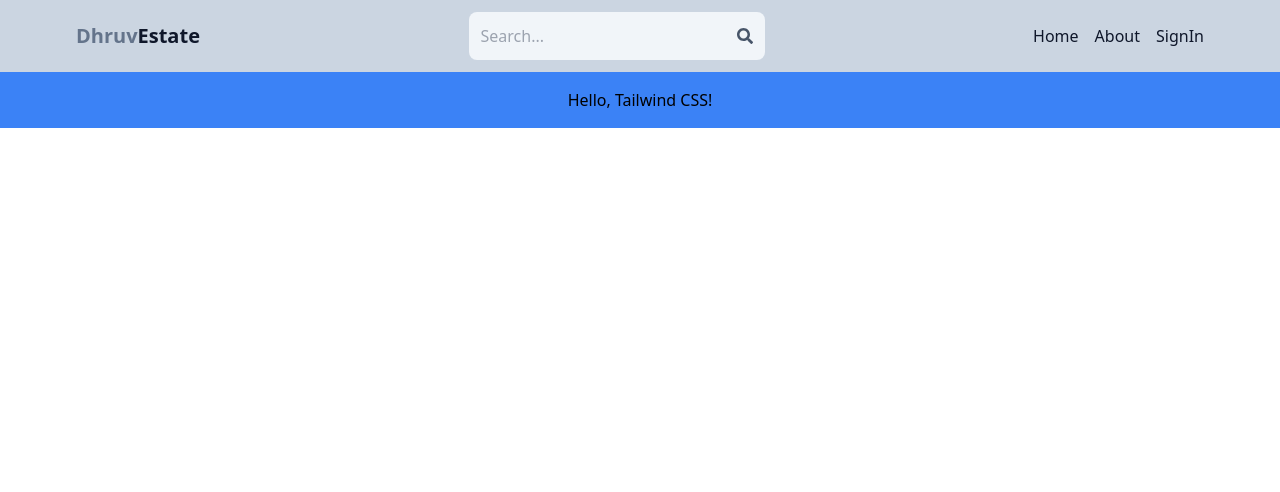
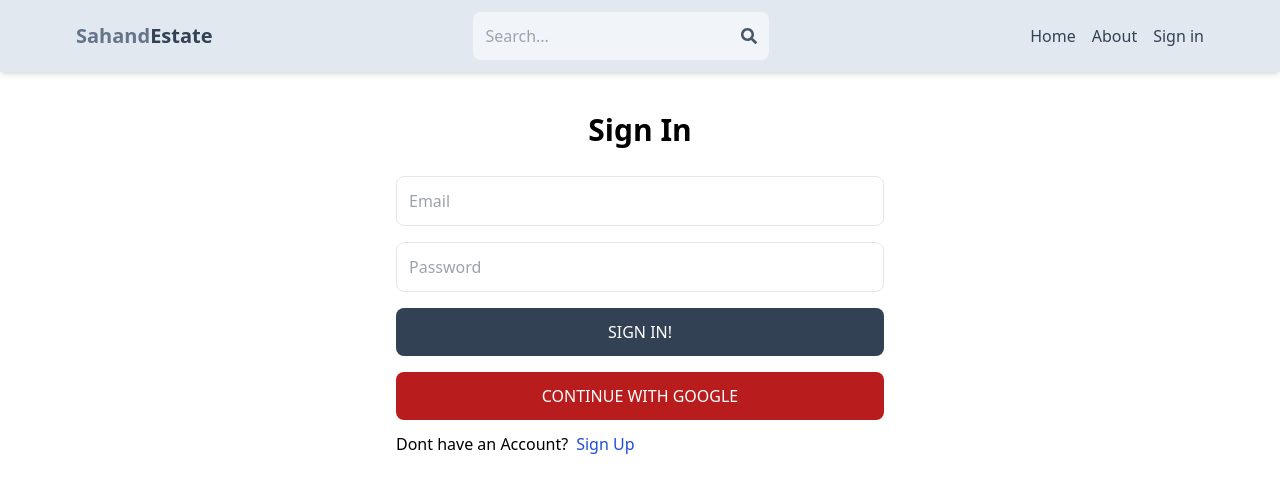
Before and after one commit to Dhruvv2003/RealEstate, a React (Vite) app in the folder client/: page /sign-in in a window 1280 px wide. Shown: the top 492 px of the page. Built offline with nearby package versions, Linux system fonts and the light colour scheme; no server answers.

Commit message:
Made Profile page private untill signed in

```diff
--- a/client/src/App.jsx
+++ b/client/src/App.jsx
@@ -1,20 +1,29 @@
-import * as React from "react";
-import { HashRouter, Routes, Route } from "react-router-dom"
-import Home from "./pages/home"
-import SignIn from "./pages/signin"
-import SignUp from "./pages/signup"
-import About from "./pages/about"
-import Profile from "./pages/profile"
-import Header from "./components/header.jsx";
-export default function App(){
-  return <HashRouter>
-  <Header/>
-  <Routes>
-    <Route path="/" exact element={<Home />} />
-    <Route path="/Sign-Up" exact element={<SignUp />} />
-    <Route path="/Sign-In" exact element={<SignIn />} />
-    <Route path="/Profile" exact element={<Profile />} />
-    <Route path="/About" exact element={<About />} />
-    </Routes>
-    </HashRouter>
-};
+import { BrowserRouter, Routes, Route } from 'react-router-dom';
+import Home from './pages/Home';
+import SignIn from './pages/SignIn';
+import SignUp from './pages/SignUp';
+import About from './pages/About';
+import Profile from './pages/Profile';
+import Header from './components/Header.jsx';
+import PrivateRoute from './components/PrivateRoute.jsx';
+
+export default function App() {
+  return (
+    <BrowserRouter>
+      <Header />
+      <Routes>
+        <Route path='/' element={<Home />} />
+        <Route path='/sign-in' element={<SignIn />} />
+        <Route path='/sign-up' element={<SignUp />} />
+        <Route path='/about' element={<About />} />
+
+
+
+        <Route element={<PrivateRoute />}>
+          <Route path='/profile' element={<Profile />} />
+
+        </Route>
+      </Routes>
+    </BrowserRouter>
+  );
+}
--- /dev/null
+++ b/client/src/components/PrivateRoute.jsx
@@ -0,0 +1,7 @@
+import { useSelector } from 'react-redux';
+import { Outlet, Navigate } from 'react-router-dom';
+
+export default function PrivateRoute() {
+  const { currentUser } = useSelector((state) => state.user);
+  return currentUser ? <Outlet /> : <Navigate to='/sign-in' />;
+}
--- a/client/src/components/header.jsx
+++ b/client/src/components/header.jsx
@@ -1,26 +1,75 @@
 import { FaSearch } from 'react-icons/fa';
-import { Link } from 'react-router-dom';
+import { Link, useNavigate } from 'react-router-dom';
+import { useSelector } from 'react-redux';
+import { useEffect, useState } from 'react';
 
-export default function header() {
+export default function Header() {
+  const { currentUser } = useSelector((state) => state.user);
+  const [searchTerm, setSearchTerm] = useState('');
+  const navigate = useNavigate();
+  const handleSubmit = (e) => {
+    e.preventDefault();
+    const urlParams = new URLSearchParams(window.location.search);
+    urlParams.set('searchTerm', searchTerm);
+    const searchQuery = urlParams.toString();
+    navigate(`/search?${searchQuery}`);
+  };
+
+  useEffect(() => {
+    const urlParams = new URLSearchParams(location.search);
+    const searchTermFromUrl = urlParams.get('searchTerm');
+    if (searchTermFromUrl) {
+      setSearchTerm(searchTermFromUrl);
+    }
+  }, [location.search]);
   return (
-    <header className='bg-slate-300 shadow-md'>
+    <header className='bg-slate-200 shadow-md'>
       <div className='flex justify-between items-center max-w-6xl mx-auto p-3'>
+        <Link to='/'>
           <h1 className='font-bold text-sm sm:text-xl flex flex-wrap'>
-                <Link to='/'>
-                 <span className='text-slate-500'>Dhruv</span>
-                 <span className='text-slate-900'>Estate</span>
+            <span className='text-slate-500'>Sahand</span>
+            <span className='text-slate-700'>Estate</span>
+          </h1>
         </Link>
-            </h1>
-            <form className='bg-slate-100 p-3 rounded-lg flex items-center'>
-                 <input type="text" placeholder='Search...' className='bg-transparent focus:outline-none w-24 sm:w-64' />
+        <form
+          onSubmit={handleSubmit}
+          className='bg-slate-100 p-3 rounded-lg flex items-center'
+        >
+          <input
+            type='text'
+            placeholder='Search...'
+            className='bg-transparent focus:outline-none w-24 sm:w-64'
+            value={searchTerm}
+            onChange={(e) => setSearchTerm(e.target.value)}
+          />
+          <button>
             <FaSearch className='text-slate-600' />
+          </button>
         </form>
         <ul className='flex gap-4'>
-            <Link to='/'><li className='hidden sm:inline text-slate-900 hover:underline'>Home</li></Link>
-            <Link to='/about'><li className='hidden sm:inline text-slate-900 hover:underline'>About</li></Link>
-            <Link to='/sign-in'><li className='sm:inline text-slate-900 hover:underline'>SignIn</li></Link>
+          <Link to='/'>
+            <li className='hidden sm:inline text-slate-700 hover:underline'>
+              Home
+            </li>
+          </Link>
+          <Link to='/about'>
+            <li className='hidden sm:inline text-slate-700 hover:underline'>
+              About
+            </li>
+          </Link>
+          <Link to='/profile'>
+            {currentUser ? (
+              <img
+                className='rounded-full h-7 w-7 object-cover'
+                src={currentUser.avatar}
+                alt='profile'
+              />
+            ) : (
+              <li className=' text-slate-700 hover:underline'> Sign in</li>
+            )}
+          </Link>
         </ul>
       </div>
     </header>
-  )
+  );
 }
```
Lines whose indentation alone changed are shown as unchanged.
